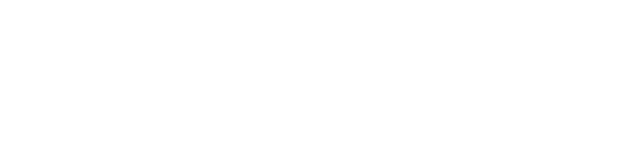
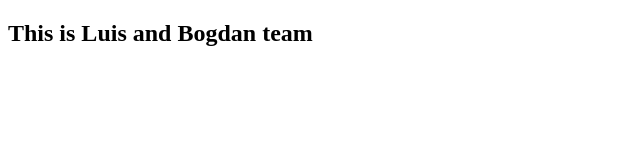
Before and after one commit to Thiazole/Luis-Bogdan, a plain HTML site: page index.html in a window 1280 px wide. Shown: the whole page, without its empty margins (0-640 px from the left). Drawn offline with Linux system fonts and the light colour scheme.

Commit message:
Bogdan did 2 stories

```diff
--- a/index.html
+++ b/index.html
@@ -8,19 +8,7 @@
 
   <body>
     <script src="https://cdn.freecodecamp.org/testable-projects-fcc/v1/bundle.js"></script>
-
-    <!--
-
-    Hello Camper!
-
-    For now, the test suite only works in Chrome!
-    Please read the README below in the JS Editor before beginning.
-    Feel free to delete this message once you have read it.
-    Good luck and Happy Coding!
-
-    - The freeCodeCamp Team
-
-    -->
+    <section id = "welcome-section"><h1>This is Luis and Bogdan team</h1></section>
     <script  src="js/index.js"></script>
   </body>
 </html>
```
